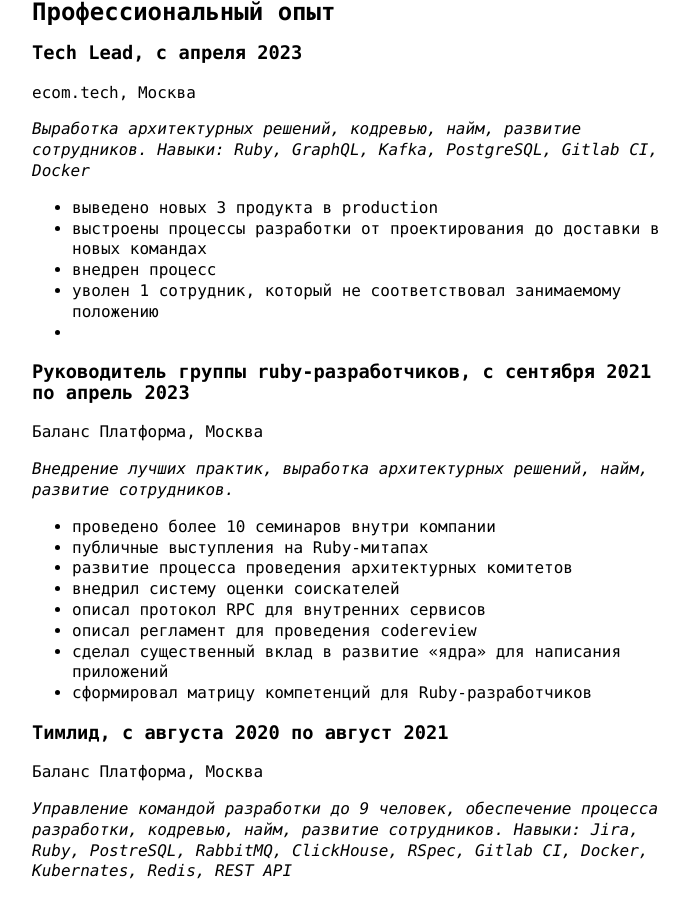
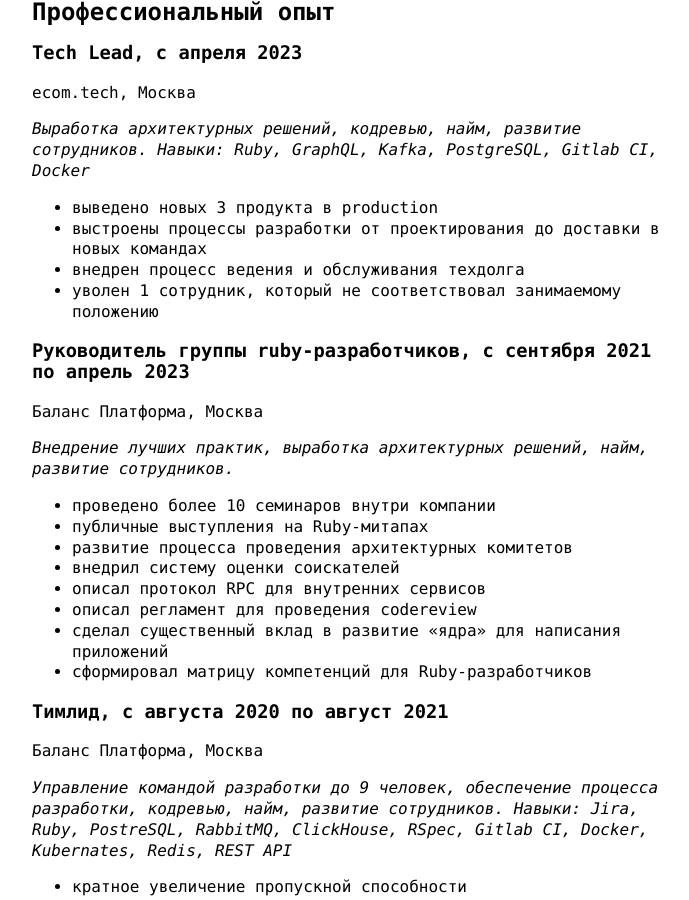
Before and after one commit to sergio-fry/blog, a Jekyll site: the page built from cv.md, in a window 1280 px wide and 900 px high, scrolled down 863 px. Shown: the whole window, without its empty margins (288-977 px from the left). Built offline with Jekyll 4.4.1, drawn with Linux system fonts in a browser that asks for light colours.

Commit message:
vault backup: 2024-11-19 13:32:39
Affected files:
cv.md

```diff
--- a/cv.md
+++ b/cv.md
@@ -42,9 +42,8 @@ ecom.tech, Москва
 
 - выведено новых 3 продукта в production
 - выстроены процессы разработки от проектирования до доставки в новых командах
-- внедрен процесс
+- внедрен процесс ведения и обслуживания техдолга
 - уволен 1 сотрудник, который не соответствовал занимаемому положению
--
 
 ### Руководитель группы ruby-разработчиков, с сентября 2021 по апрель 2023
 
```
